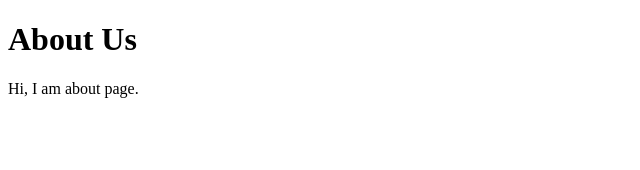
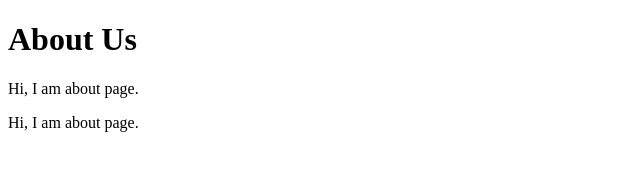
Before and after one commit to siddharth950090/Learnning-git, a plain HTML site: page about.html in a window 1280 px wide. Shown: the whole page, without its empty margins (0-640 px from the left). Drawn offline with Linux system fonts and the light colour scheme.

Commit message:
add para 2

```diff
--- a/about.html
+++ b/about.html
@@ -9,5 +9,6 @@
 <body>
     <h1>About Us</h1>
     <p>Hi, I am about page.</p>
+    <p>Hi, I am about page.</p>
 </body>
 </html>
```
